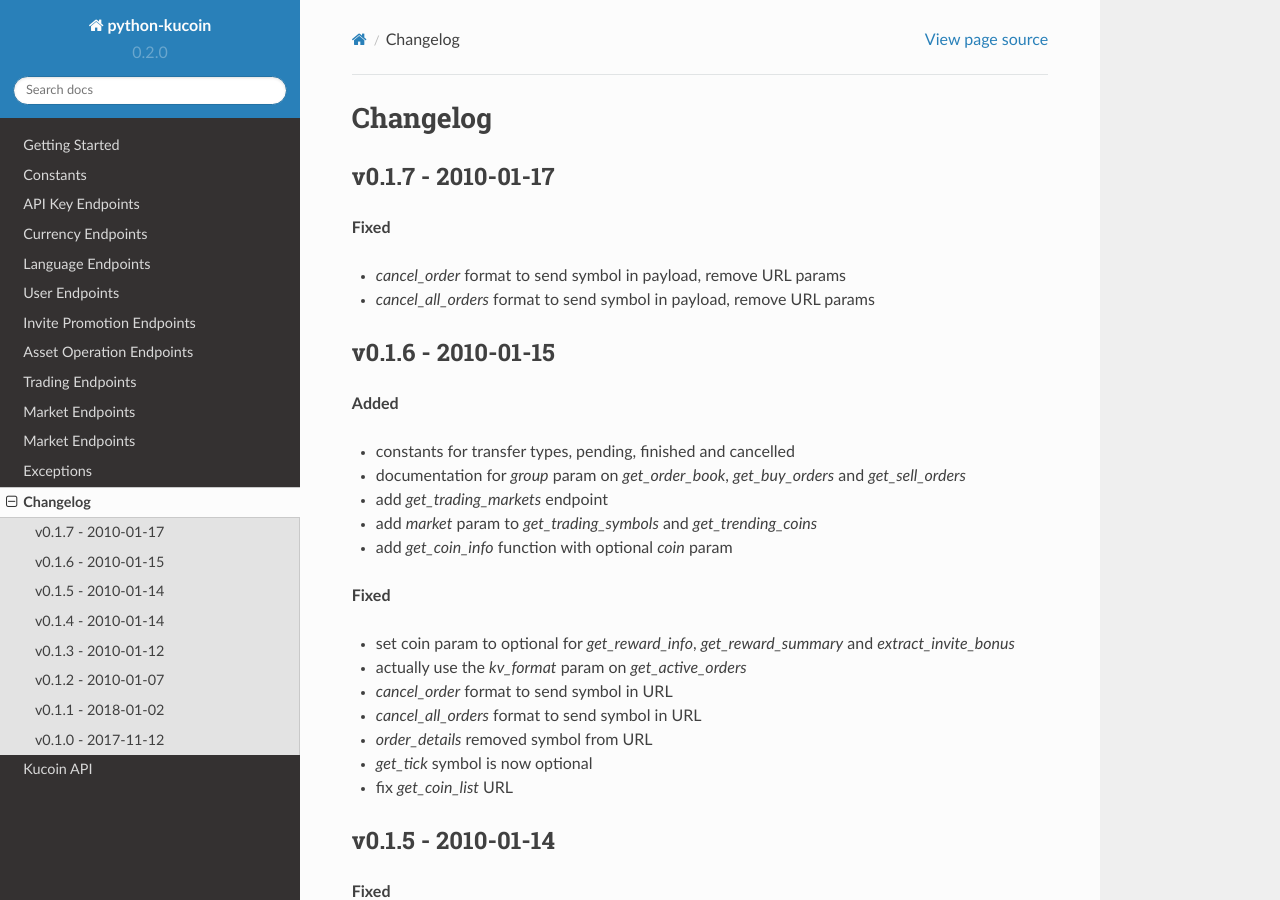
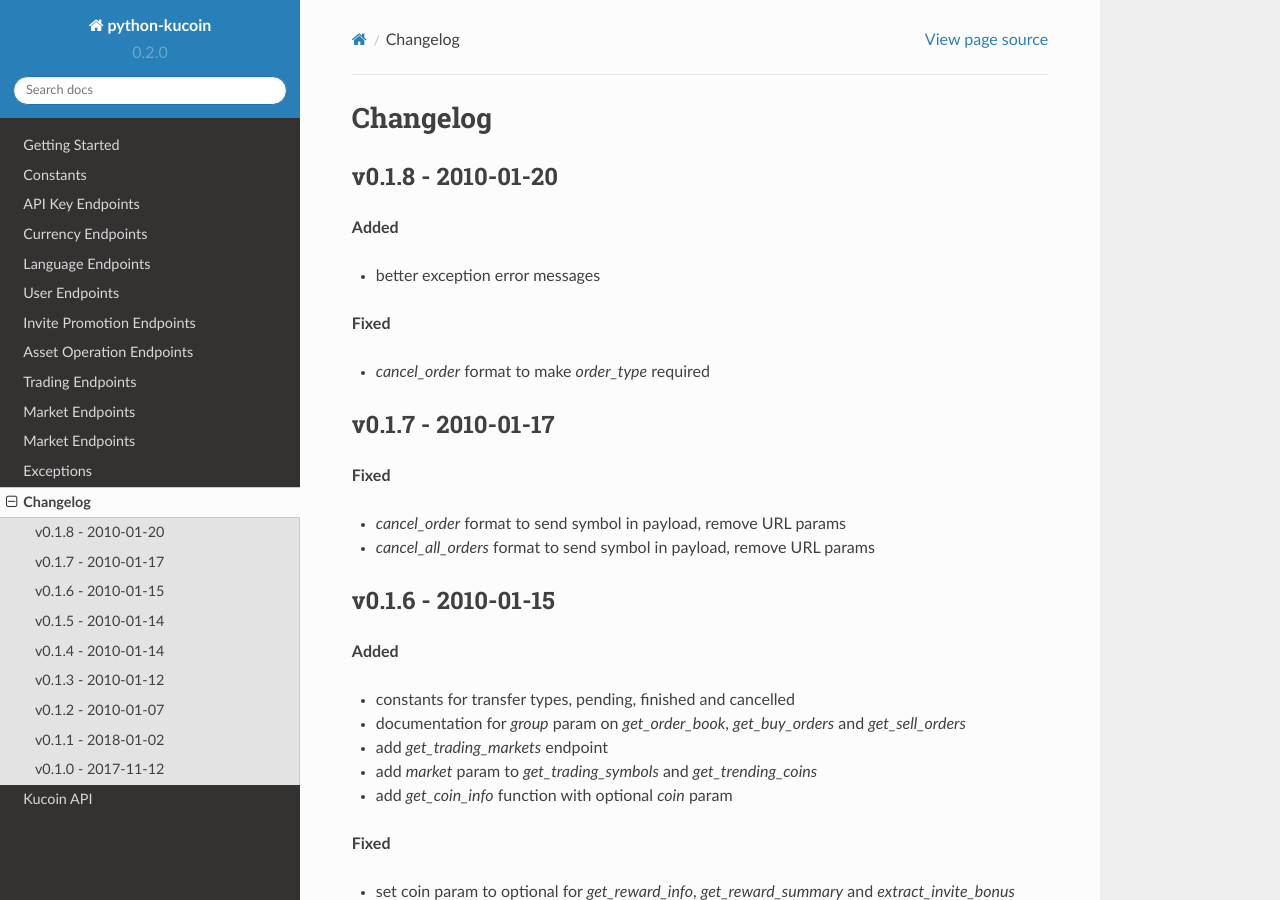
Before and after one commit to sammchardy/python-kucoin, a Sphinx documentation site: the page built from docs/changelog.rst, in a window 1280 px wide and 900 px high. Built offline with Sphinx 7.4.7 and the Read the Docs theme 2.0.0, drawn with Linux system fonts in a browser that asks for light colours; formulas are drawn with MathJax 3.

Commit message:
Update to v0.1.8

```diff
--- a/README.rst
+++ b/README.rst
@@ -1,5 +1,5 @@
 ===============================
-Welcome to python-kucoin v0.1.7
+Welcome to python-kucoin v0.1.8
 ===============================
 
 .. image:: https://img.shields.io/pypi/v/python-kucoin.svg
--- a/docs/changelog.rst
+++ b/docs/changelog.rst
@@ -1,5 +1,16 @@
 Changelog
 =========
+
+v0.1.8 - 2010-01-20
+^^^^^^^^^^^^^^^^^^^
+
+**Added**
+
+- better exception error messages
+
+**Fixed**
+
+- `cancel_order` format to make `order_type` required
 
 v0.1.7 - 2010-01-17
 ^^^^^^^^^^^^^^^^^^^
--- a/setup.py
+++ b/setup.py
@@ -3,7 +3,7 @@
 
 setup(
     name='python-kucoin',
-    version='0.1.7',
+    version='0.1.8',
     packages=['kucoin'],
     description='Kucoin REST API python implementation',
     url='https://github.com/sammchardy/python-kucoin',
```
